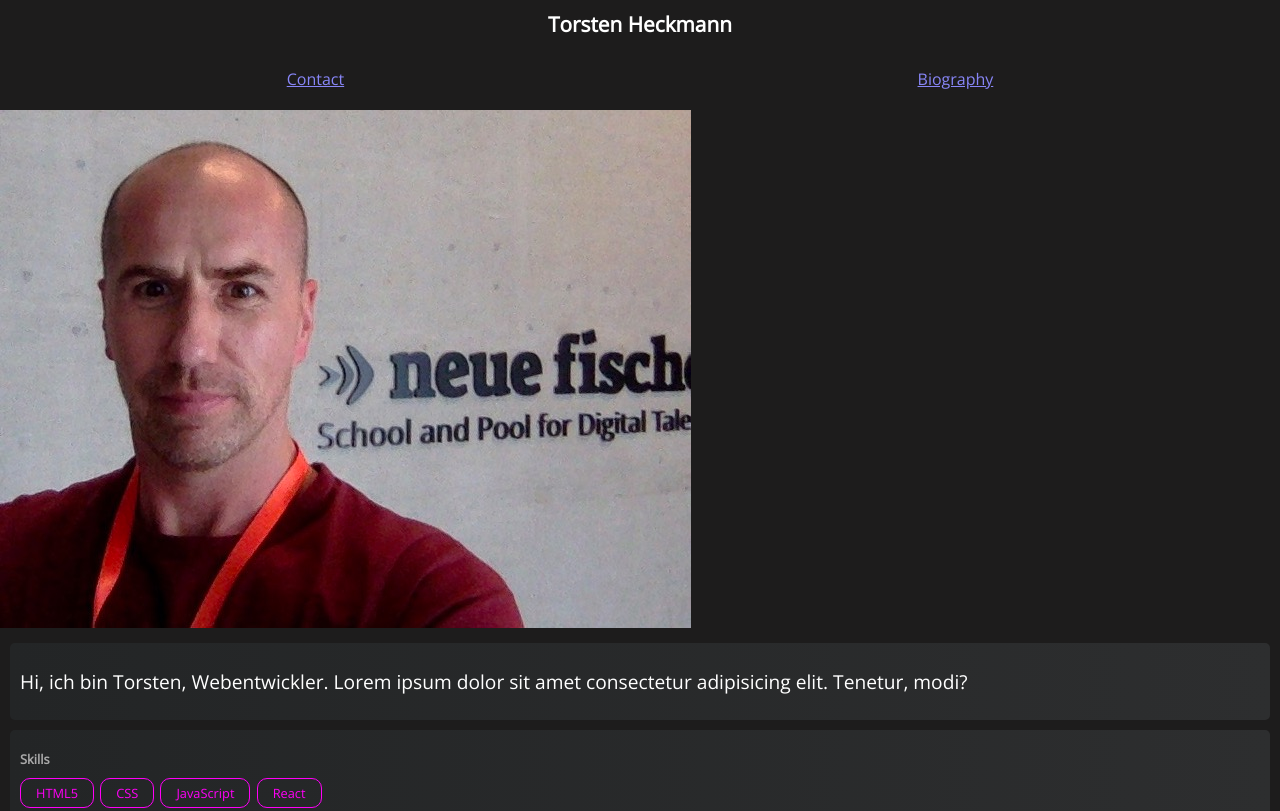
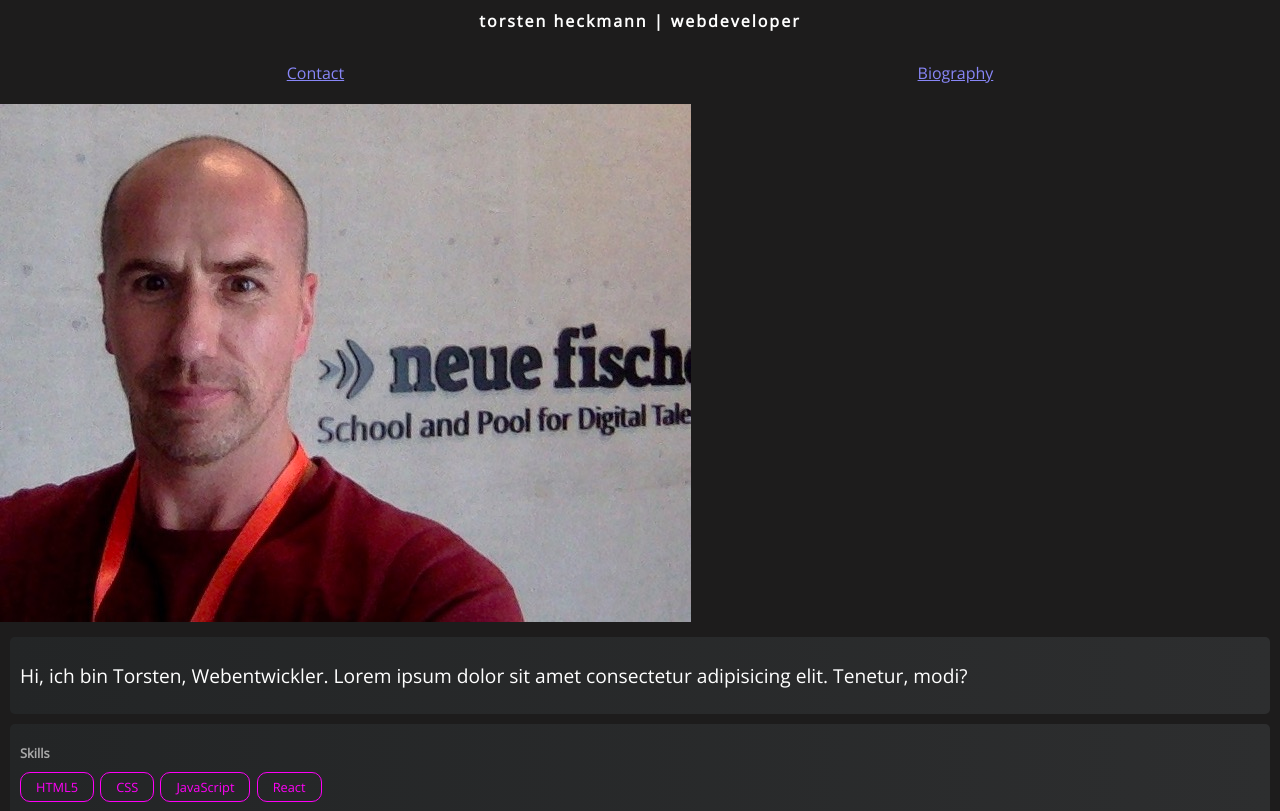
Before and after one commit to Hecktors/personal-website, a plain HTML site: page index.html in a window 1280 px wide. Shown: the top 811 px of the page. Drawn offline with nearby package versions, Linux system fonts and the light colour scheme.

Commit message:
change title

```diff
--- a/index.html
+++ b/index.html
@@ -9,7 +9,7 @@
 </head>
 <body>
     <header>
-        <h1>Torsten Heckmann</h1>
+        <h1>Torsten Heckmann | webdeveloper</h1>
         <nav class="nav">
             <a class="nav-link" href="#contact">Contact</a>
             <a class="nav-link" href="#biography">Biography</a>
--- a/style.css
+++ b/style.css
@@ -51,9 +51,11 @@ section {
 
 /* Header */
 h1 {
-    font-size: 1.3rem;
+    font-size: 1rem;
     text-align: center;
     padding: 10px;
+    letter-spacing: 2px;
+    text-transform: lowercase;
 }
 
 /* Header Nav */
```
